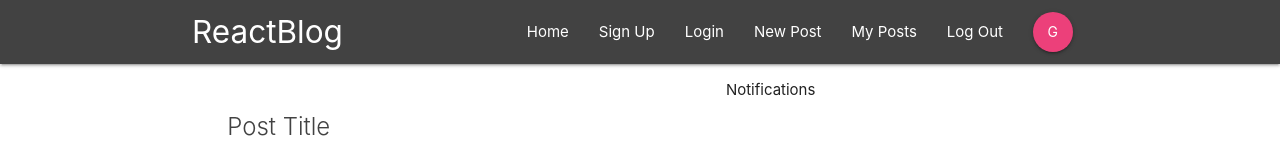
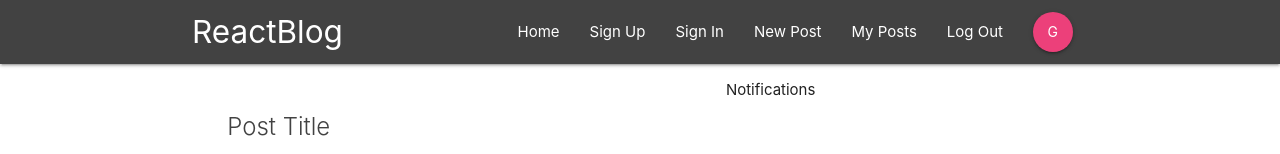
Before and after one commit to Draskovv/reactjs-blog, a React (Create React App) app in the folder react-blog/: page / in a window 1280 px wide. Shown: the top 154 px of the page. Built offline with nearby package versions, Linux system fonts and the light colour scheme.

Commit message:
Nav links working

```diff
--- a/react-blog/src/components/layout/SignedOutLinks.js
+++ b/react-blog/src/components/layout/SignedOutLinks.js
@@ -5,8 +5,8 @@
     return(
         <ul className="right">
             <li><NavLink to='/'>Home</NavLink></li>
-            <li><NavLink to='/'>Sign Up</NavLink></li>
-            <li><NavLink to='/'>Login</NavLink></li>
+            <li><NavLink to='/signup'>Sign Up</NavLink></li>
+            <li><NavLink to='/signin'>Sign In</NavLink></li>
         </ul>
     )
 }
--- a/react-blog/src/components/layout/SignedinLinks.js
+++ b/react-blog/src/components/layout/SignedinLinks.js
@@ -4,7 +4,7 @@
 const SignedInLinks = () => {
     return(
         <ul className="right">
-            <li><NavLink to='/'>New Post</NavLink></li>
+            <li><NavLink to='/create'>New Post</NavLink></li>
             <li><NavLink to='/'>My Posts</NavLink></li>
             <li><NavLink to='/'>Log Out</NavLink></li>
             <li><NavLink to='/' className="btn btn-floating pink lighten-1">G</NavLink></li>
```
